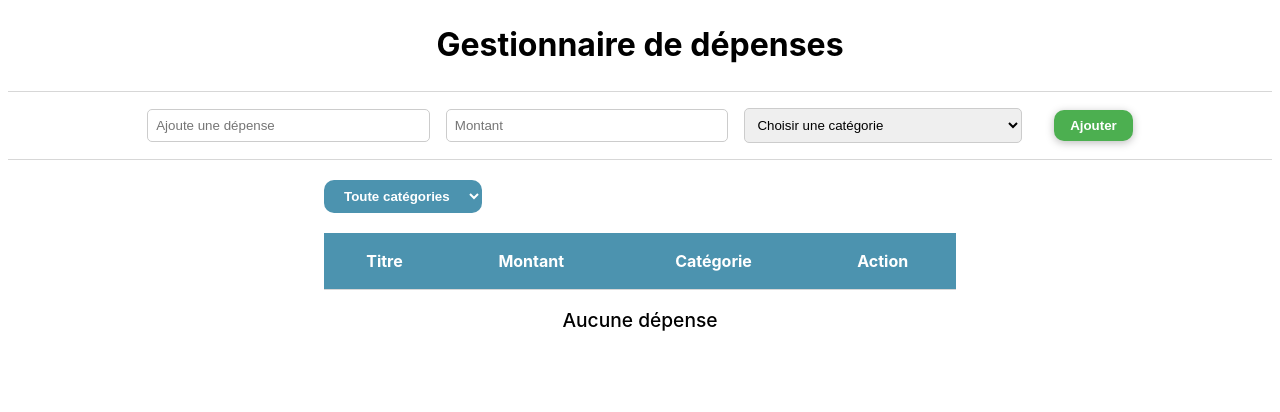
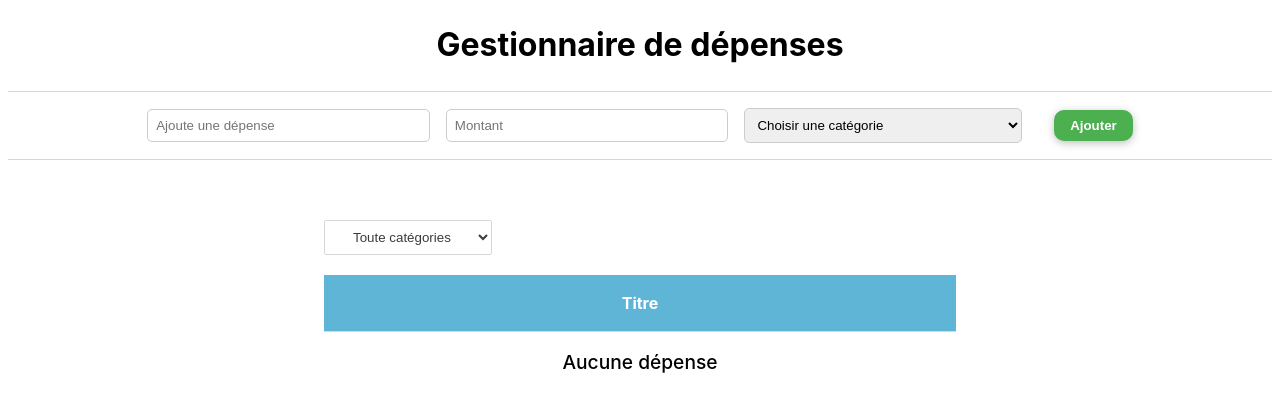
Before and after one commit to BlackHyrr/evaluation-react-FSD50B, a React (Vite) app: page / in a window 1280 px wide. Shown: the top 412 px of the page. Built offline with nearby package versions, Linux system fonts and the light colour scheme.

Commit message:
minor style adjustements

```diff
--- a/src/components/ExpenseItem.css
+++ b/src/components/ExpenseItem.css
@@ -3,7 +3,6 @@
     background-color: red;
     border: none;
     padding: 0.5rem 1rem;
-    margin-left: 1rem;
     cursor: pointer;
     font-weight: bold;
     border-radius: 10px;
--- a/src/components/ExpensesList.css
+++ b/src/components/ExpensesList.css
@@ -2,35 +2,55 @@
     margin-top: 20px;
     padding: 20px;
     width: 50%;
-    margin: 0 auto;
+    margin: 40px auto 0 auto;
 }
 
 .filter-btn {
-    padding: 0.5rem 1rem;
-    border: none;
-    background-color: #4c93af;
-    color: white;
+    padding: 0.5rem 1.5rem;
+    border: 0.5px solid rgb(215, 215, 215);
+    background-color: #ffffff;
+    color: rgb(59, 59, 59);
     font-weight: bold;
-    border-radius: 10px;
+    border-radius: 2px;
     cursor: pointer;
     transition: 0.3s;
+    font-weight: 400;
 }
 
 table {
     width: 100%;
     border-collapse: collapse;
     margin-top: 20px;
+    table-layout: fixed;
 }
 
 table th {
-    background-color: #4c93af;
+    background-color: #5fb5d6;
     color: white;
     padding: 1rem;
 }
 
+tr td:first-child, tr th:first-child {
+    width: 600px
+}
+
+tr td:last-child, tr th:last-child {
+    width: 10%;
+    white-space: nowrap;
+}
+
+
 table td {
     padding: 1rem;
     text-align: center;
+    overflow: hidden;
+    text-overflow: ellipsis;
+    white-space: nowrap;
+    max-width: 0;
+}
+
+tbody td {
+    border-top: 0.5px solid rgb(215, 215, 215);
 }
 
 .full-col {
--- a/src/components/Input.css
+++ b/src/components/Input.css
@@ -2,6 +2,7 @@
     border-top: 0.5px solid rgb(215, 215, 215);
     border-bottom: 0.5px solid rgb(215, 215, 215);
     padding: 1rem;
+    position: relative;
 }
 
 .form-container .form {
@@ -36,9 +37,11 @@
 }
 
 .error-message {
-    color: white;
+    position: absolute;
+    width: 100%;
+    bottom: -100%;
+    color: red;
     font-weight: 500;
-    background-color: rgb(210, 0, 0);
     text-align: center;
-    padding: 20px;
+    padding: 12px;
 }
--- a/src/components/Input.jsx
+++ b/src/components/Input.jsx
@@ -15,8 +15,8 @@ const Input = () => {
     };
 
     return (
-        <div className={'form-container'}>
-            <div>
+        <>
+            <div className={'form-container'}>
                 <div className={'form container'}>
                     <input
                         type='text'
@@ -45,8 +45,7 @@ const Input = () => {
                     error !== '' && <p className={'error-message'}>{error}</p>
                 }
             </div>
-        </div>
-
+        </>
     )
 }
 
--- a/src/index.css
+++ b/src/index.css
@@ -14,3 +14,7 @@
   width: 80%;
   margin: 0 auto;
 }
+
+button:focus, select:focus {
+  outline: none;
+}
```
